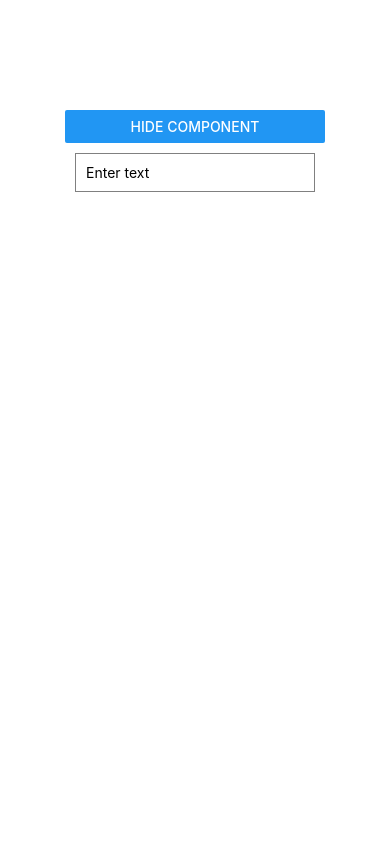
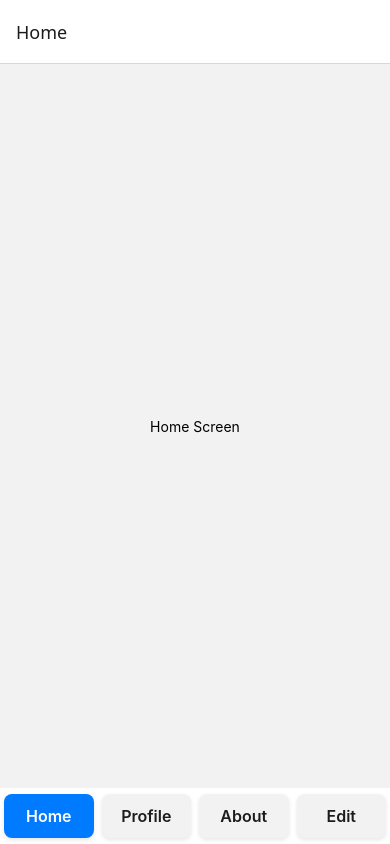
Before and after one commit to omaralsaleh2004/JoVision-react-native-tasks, a React Native app: screen / in a window 390 px wide. Built offline with nearby package versions, Linux system fonts and the light colour scheme.

Commit message:
Completed Task 41

```diff
--- a/App.tsx
+++ b/App.tsx
@@ -21,6 +21,7 @@ import Task36 from './Tasks/Task36';
 import Task38 from './Tasks/Task38';
 import Task39 from './Tasks/Task39';
 import Task40 from './Tasks/Task40';
+import Task41 from './Tasks/Task41';
 
 const App = () => {
   return (
@@ -60,8 +61,10 @@ const App = () => {
       <Task38 />
 
       <Task39 />
-      */}
+
       <Task40/>
+     */}
+      <Task41 />
     </View>
   );
 };
@@ -71,8 +74,5 @@ export default App;
 const styles = StyleSheet.create({
   appContainer: {
     flex: 1,
-    alignItems: 'center',
-    gap: 20,
-    marginTop: 60,
   },
 });
--- /dev/null
+++ b/Tasks/Task41.js
@@ -0,0 +1,128 @@
+import React from 'react';
+import { View, Text, Pressable } from 'react-native';
+import { createBottomTabNavigator } from '@react-navigation/bottom-tabs';
+import { NavigationContainer, useTheme } from '@react-navigation/native';
+
+const Tab = createBottomTabNavigator();
+
+function MyTabBar({ state, descriptors, navigation }) {
+  const { colors } = useTheme();
+
+  return (
+    <View style={{ flexDirection: 'row' }}>
+      {state.routes.map((route, index) => {
+        const { options } = descriptors[route.key];
+        const label =
+          options.tabBarLabel !== undefined
+            ? options.tabBarLabel
+            : options.title !== undefined
+            ? options.title
+            : route.name;
+
+        const isFocused = state.index === index;
+
+        const onPress = () => {
+          const event = navigation.emit({
+            type: 'tabPress',
+            target: route.key,
+            canPreventDefault: true,
+          });
+
+          if (!isFocused && !event.defaultPrevented) {
+            navigation.navigate(route.name);
+          }
+        };
+
+        const onLongPress = () => {
+          navigation.emit({
+            type: 'tabLongPress',
+            target: route.key,
+          });
+        };
+
+        return (
+          <Pressable
+            key={route.key}
+            accessibilityRole="button"
+            accessibilityState={isFocused ? { selected: true } : {}}
+            accessibilityLabel={options.tabBarAccessibilityLabel}
+            testID={options.tabBarTestID}
+            onPress={onPress}
+            onLongPress={onLongPress}
+            style={{
+              flex: 1,
+              paddingVertical: 12,
+              paddingHorizontal: 10,
+              backgroundColor: isFocused ? colors.primary : colors.background,
+              alignItems: 'center',
+              justifyContent: 'center',
+              borderRadius: 8,
+              marginHorizontal: 4,
+              marginVertical: 6,
+              shadowColor: '#000',
+              shadowOpacity: 0.1,
+              shadowOffset: { width: 0, height: 2 },
+              shadowRadius: 4,
+              elevation: 3,
+            }}
+          >
+            <Text
+              style={{
+                color: isFocused ? '#fff' : colors.text,
+                fontSize: 16,
+                fontWeight: '600',
+              }}
+            >
+              {label}
+            </Text>
+          </Pressable>
+        );
+      })}
+    </View>
+  );
+}
+
+function HomeScreen({ navigation }) {
+  return (
+    <View style={{ flex: 1, justifyContent: 'center', alignItems: 'center' }}>
+      <Text>Home Screen</Text>
+    </View>
+  );
+}
+
+function ProfileScreen() {
+  return (
+    <View style={{ flex: 1, justifyContent: 'center', alignItems: 'center' }}>
+      <Text>Profile Screen</Text>
+    </View>
+  );
+}
+
+function AboutScreen() {
+  return (
+    <View style={{ flex: 1, justifyContent: 'center', alignItems: 'center' }}>
+      <Text>About Screen</Text>
+    </View>
+  );
+}
+
+function EditScreen() {
+  return (
+    <View style={{ flex: 1, justifyContent: 'center', alignItems: 'center' }}>
+      <Text>Edit Screen</Text>
+    </View>
+  );
+}
+
+export default function Task41() {
+  return (
+    <NavigationContainer>
+      <Tab.Navigator tabBar={props => <MyTabBar {...props} />}>
+        <Tab.Screen name="Home" component={HomeScreen} />
+        <Tab.Screen name="Profile" component={ProfileScreen} />
+        <Tab.Screen name="About" component={AboutScreen} />
+        <Tab.Screen name="Edit" component={EditScreen} />
+      </Tab.Navigator>
+    </NavigationContainer>
+  );
+}
```
Also changed, not shown: package.json (+7 -0 lines), 1 other file (tests, documents, lock files or other folders).
